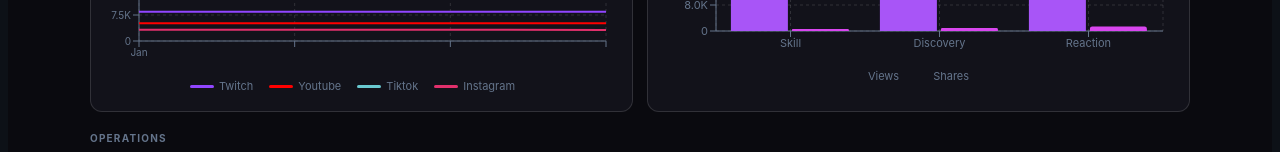
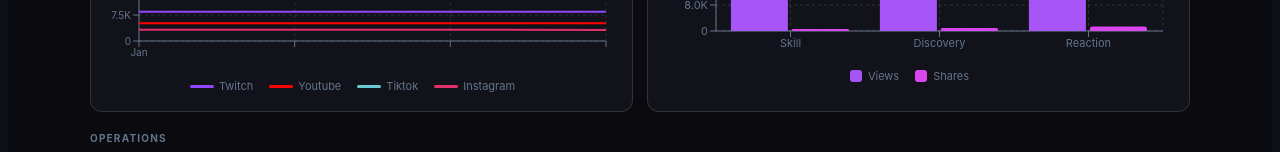
Before and after one commit to Moddaveel/creator-fleet-hq, a React (Vite) app: page / in a window 1280 px wide. Shown: the part 524-676 px from the top of the page. Built offline with nearby package versions, Linux system fonts and the light colour scheme.

Commit message:
fix: clip perf legend now shows colored squares for views and shares

```diff
--- a/src/pages/Overview.jsx
+++ b/src/pages/Overview.jsx
@@ -187,12 +187,12 @@ export default function Overview({ approvals, clips, publishQueue, navigateTo })
               <XAxis dataKey="name" stroke={C.muted} fontSize={11} tick={{fill:C.muted,fontSize:11}} />
               <YAxis stroke={C.muted} fontSize={11} tick={{fill:C.muted,fontSize:11}} tickFormatter={fmtK} />
               <Tooltip contentStyle={{background:C.card,border:"1px solid "+C.border,borderRadius:8,fontSize:12}} formatter={(v,n)=>[v.toLocaleString(), n.charAt(0).toUpperCase()+n.slice(1)]} />
-              <Legend content={({ payload }) => (
+              <Legend content={() => (
                 <div style={{ display:"flex", gap:16, justifyContent:"center", paddingTop:8 }}>
-                  {payload.map(e => (
-                    <div key={e.dataKey} style={{ display:"flex", alignItems:"center", gap:6 }}>
-                      <div style={{ width:12, height:12, background:e.fill, borderRadius:3 }} />
-                      <span style={{ fontSize:11, color:C.muted, textTransform:"capitalize" }}>{e.dataKey}</span>
+                  {[{key:"views",color:C.purple},{key:"shares",color:C.neon}].map(e => (
+                    <div key={e.key} style={{ display:"flex", alignItems:"center", gap:6 }}>
+                      <div style={{ width:12, height:12, background:e.color, borderRadius:3 }} />
+                      <span style={{ fontSize:11, color:C.muted, textTransform:"capitalize" }}>{e.key}</span>
                     </div>
                   ))}
                 </div>
```
